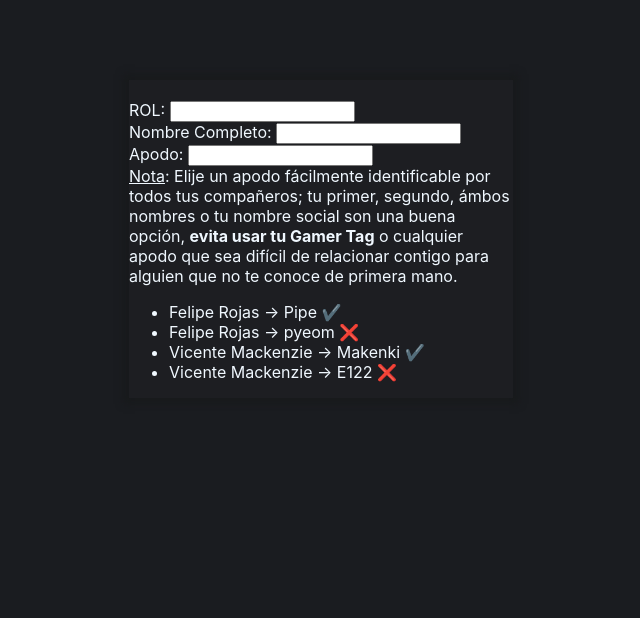
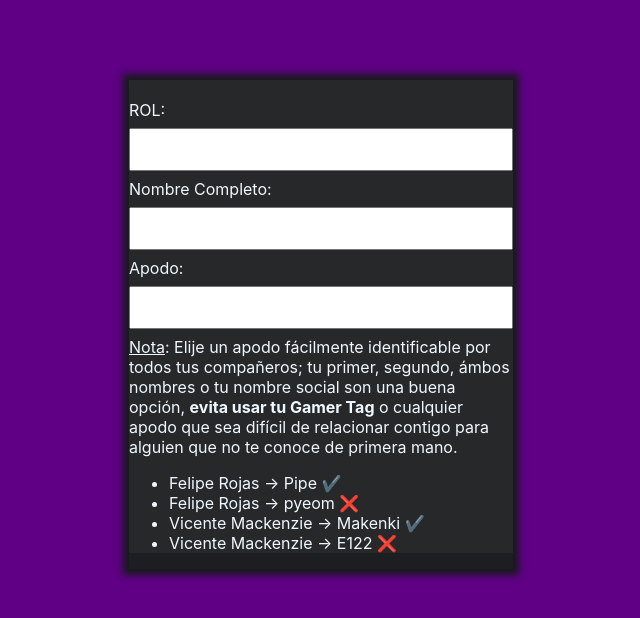
Before and after one commit to pyeom/primos-signup, a React (Create React App) app: page / in a window 1280 px wide. Shown: the top 618 px of the page, without its empty margins (319-959 px from the left). Built offline with nearby package versions, Linux system fonts and the light colour scheme.

Commit message:
Added css features

```diff
--- a/src/App.css
+++ b/src/App.css
@@ -4,7 +4,7 @@
   justify-content: center; /* For horizontal alignment */
   min-height: 100vh;
   justify-content: center;
-  background-color: #1A1C20;
+  background-color: #5f0085;  /*COLOR DE FONDO*/
   padding: 10vh 0;
 }
 
@@ -27,7 +27,7 @@
 }
 
 .App-header {
-  background-color: #282c34;
+  background-color: #8b19d6;
   min-height: 100vh;
   display: flex;
   flex-direction: column;
--- a/src/componentes/Form.css
+++ b/src/componentes/Form.css
@@ -1,3 +1,11 @@
 .Form {
     color: aliceblue;
+    background-color: rgba(53, 53, 53, 0.438);
 }
+
+input { /*pa los input xd*/
+    width: 100%;
+    padding: 12px 20px;
+    margin: 8px 0;
+    box-sizing: border-box;
+  }
```
